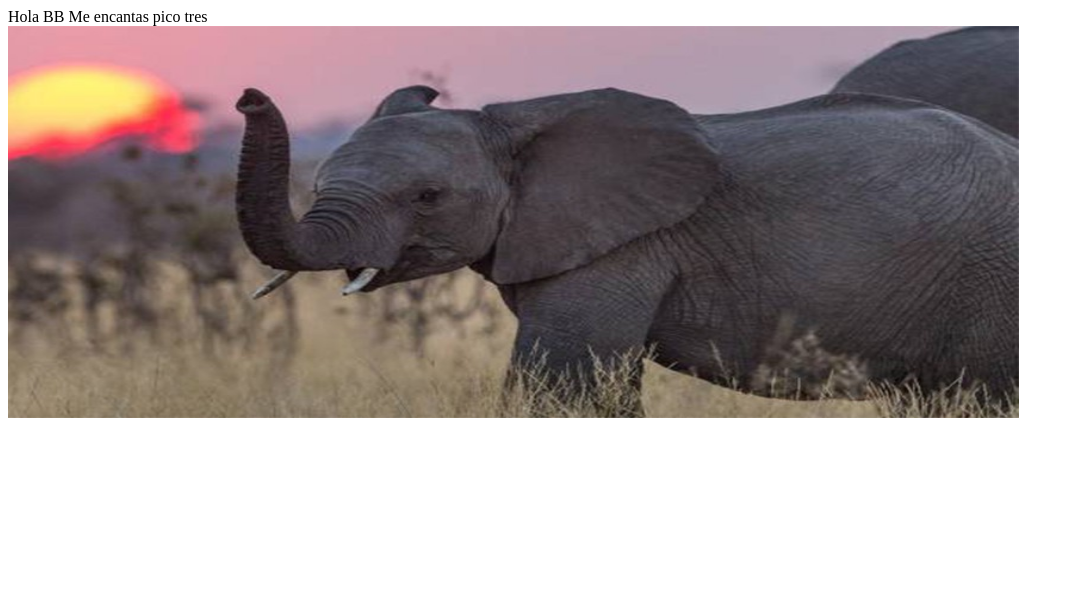
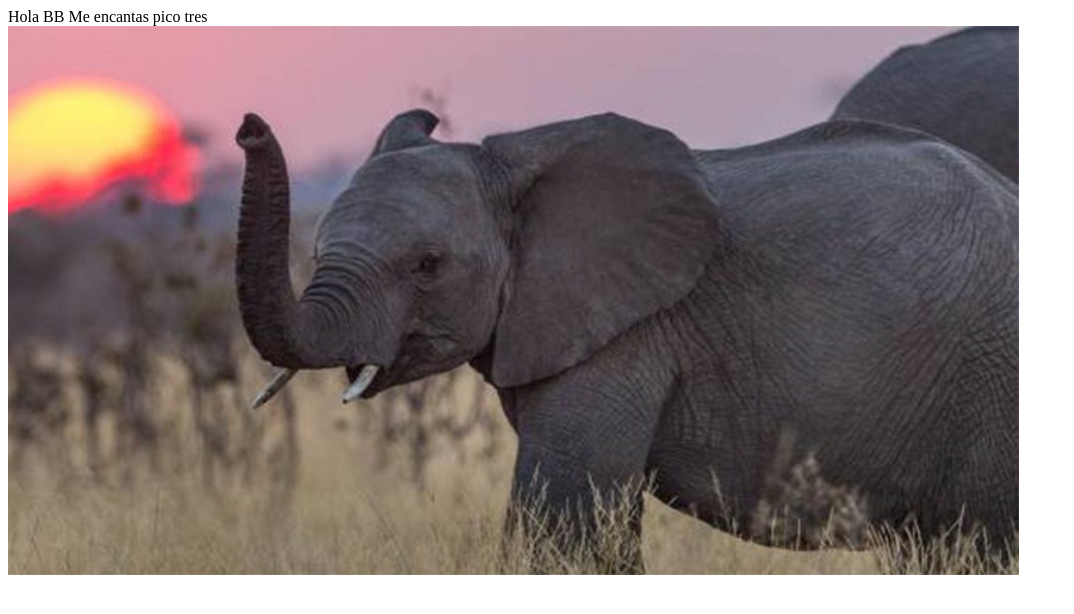
Before and after one commit to JoanaKCM/Prueba, a plain HTML site: page index.html in a window 1280 px wide. Shown: the whole page, without its empty margins (0-1074 px from the left). Drawn offline with Linux system fonts and the light colour scheme.

Commit message:
Add files via upload

```diff
--- a/index.html
+++ b/index.html
@@ -5,7 +5,7 @@
 <body bgcolor="white">
 <p>
 Hola BB Me encantas pico tres <br>
-<img src="1.jpg" width="80%" height="50%"></img>
+<img src="1.jpg" width="80%" height="70%"></img>
 </p>
 </body>
 </html>
```
